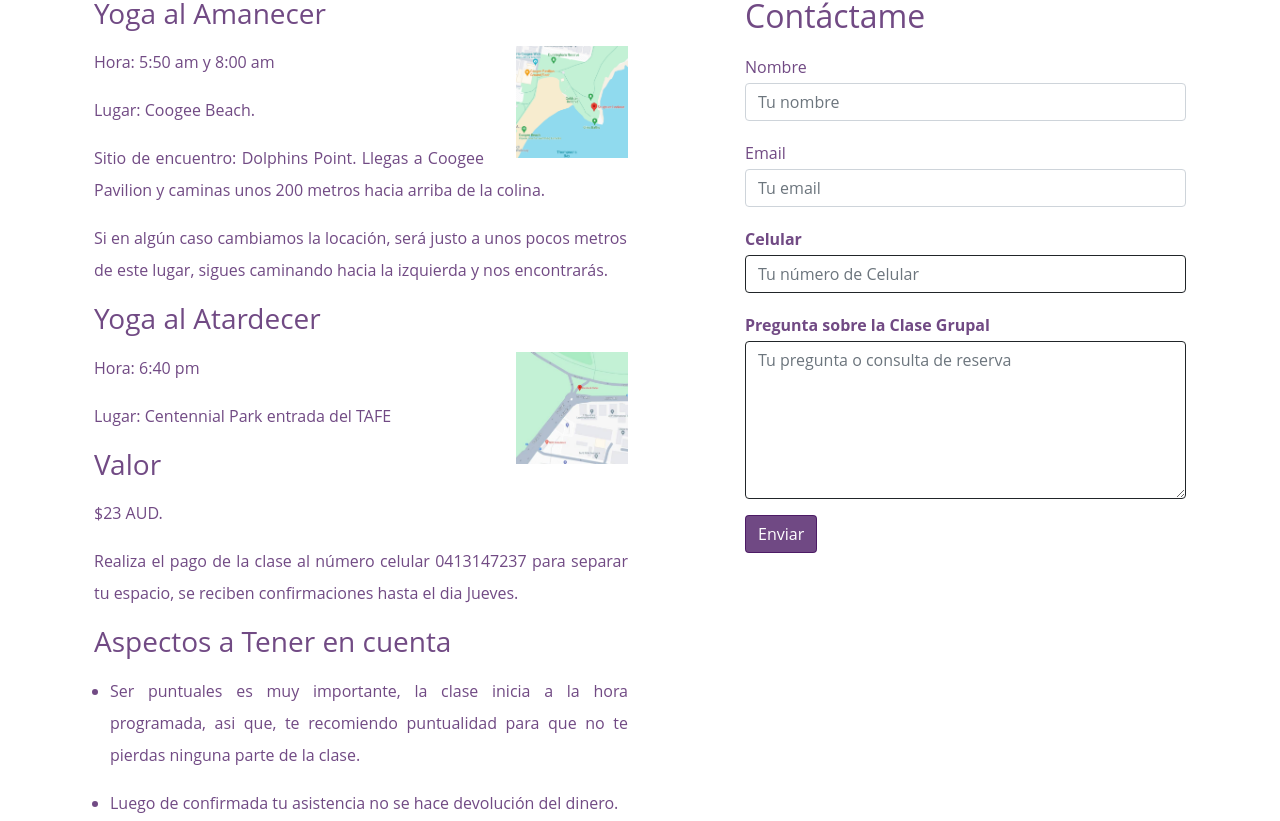
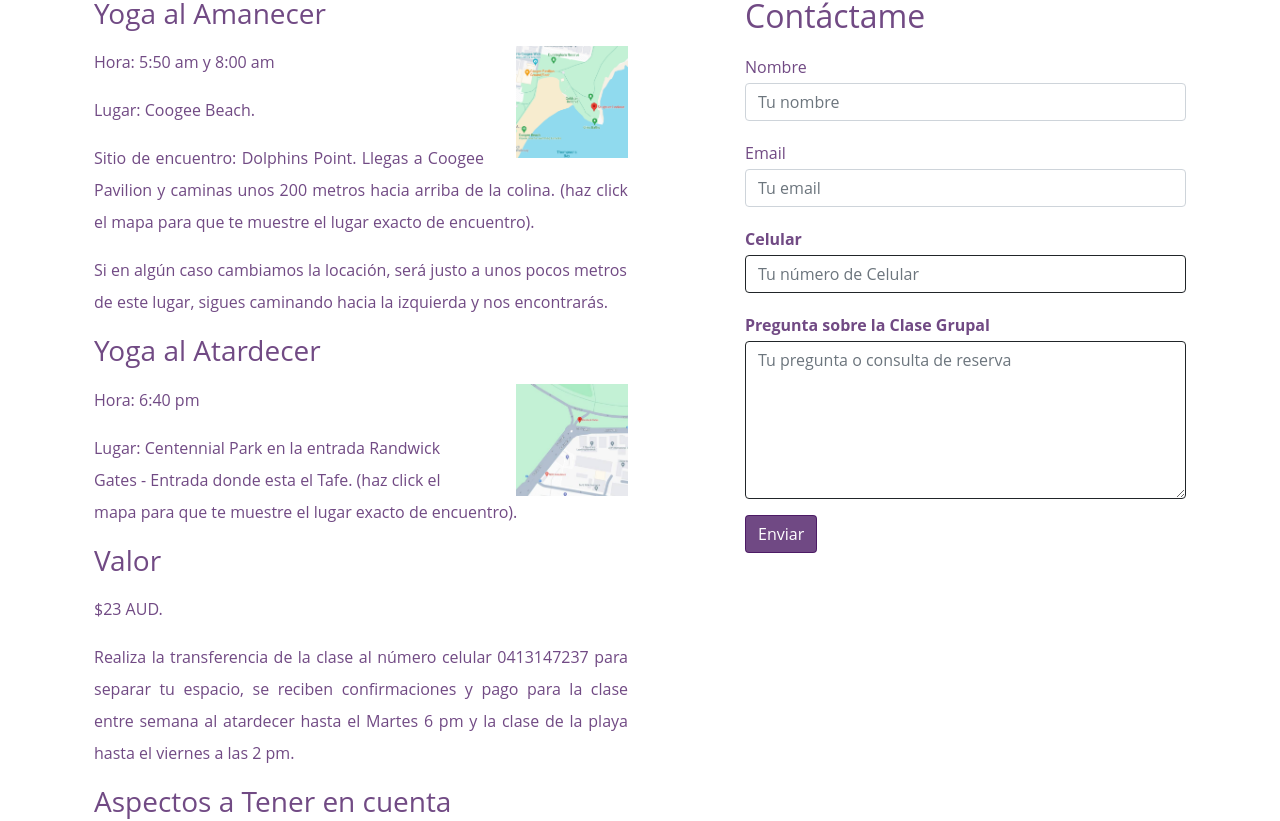
Before and after one commit to dusanzahoransky/liz-yoga-web-react, a React (Create React App) app: page /groups-in-person in a window 1280 px wide. Shown: the part 427-1248 px from the top of the page. Built offline with nearby package versions, Linux system fonts and the light colour scheme.

Commit message:
update content

```diff
--- a/src/components/GroupsInPerson.js
+++ b/src/components/GroupsInPerson.js
@@ -86,7 +86,7 @@ function GroupsInPerson() {
 
                         <p className="text-justify">Sitio de encuentro: Dolphins Point. Llegas a Coogee Pavilion y
                             caminas unos 200 metros hacia
-                            arriba de la colina.</p>
+                            arriba de la colina. (haz click el mapa para que te muestre el lugar exacto de encuentro).</p>
                         <p>Si en algún caso cambiamos la locación, será justo a unos pocos metros de este lugar, sigues
                             caminando hacia la izquierda y nos encontrarás.</p>
 
@@ -99,14 +99,15 @@ function GroupsInPerson() {
                             </a>
                         </div>
                         <p>Hora: 6:40 pm</p>
-                        <p>Lugar: Centennial Park entrada del TAFE</p>
+                        <p>Lugar: Centennial Park en la entrada Randwick Gates - Entrada donde esta el Tafe.
+                            (haz click el mapa para que te muestre el lugar exacto de encuentro). </p>
 
 
                         <h3>Valor</h3>
                         <p>$23 AUD.</p>
-                        <p className="text-justify">Realiza el pago de la clase al número celular 0413147237 para
+                        <p className="text-justify">Realiza la transferencia de la clase al número celular 0413147237 para
                             separar tu espacio, se reciben
-                            confirmaciones hasta el dia Jueves.</p>
+                            confirmaciones y pago para la clase entre semana al atardecer hasta el Martes 6 pm y la clase de la playa hasta el viernes a las 2 pm.</p>
                         <PreparationItems preparationItems={[
                             'Ser puntuales es muy importante, la clase inicia a la hora programada, asi que, te recomiendo puntualidad para que no te pierdas ninguna parte de la clase.',
                             'Luego de confirmada tu asistencia no se hace devolución del dinero.',
```
